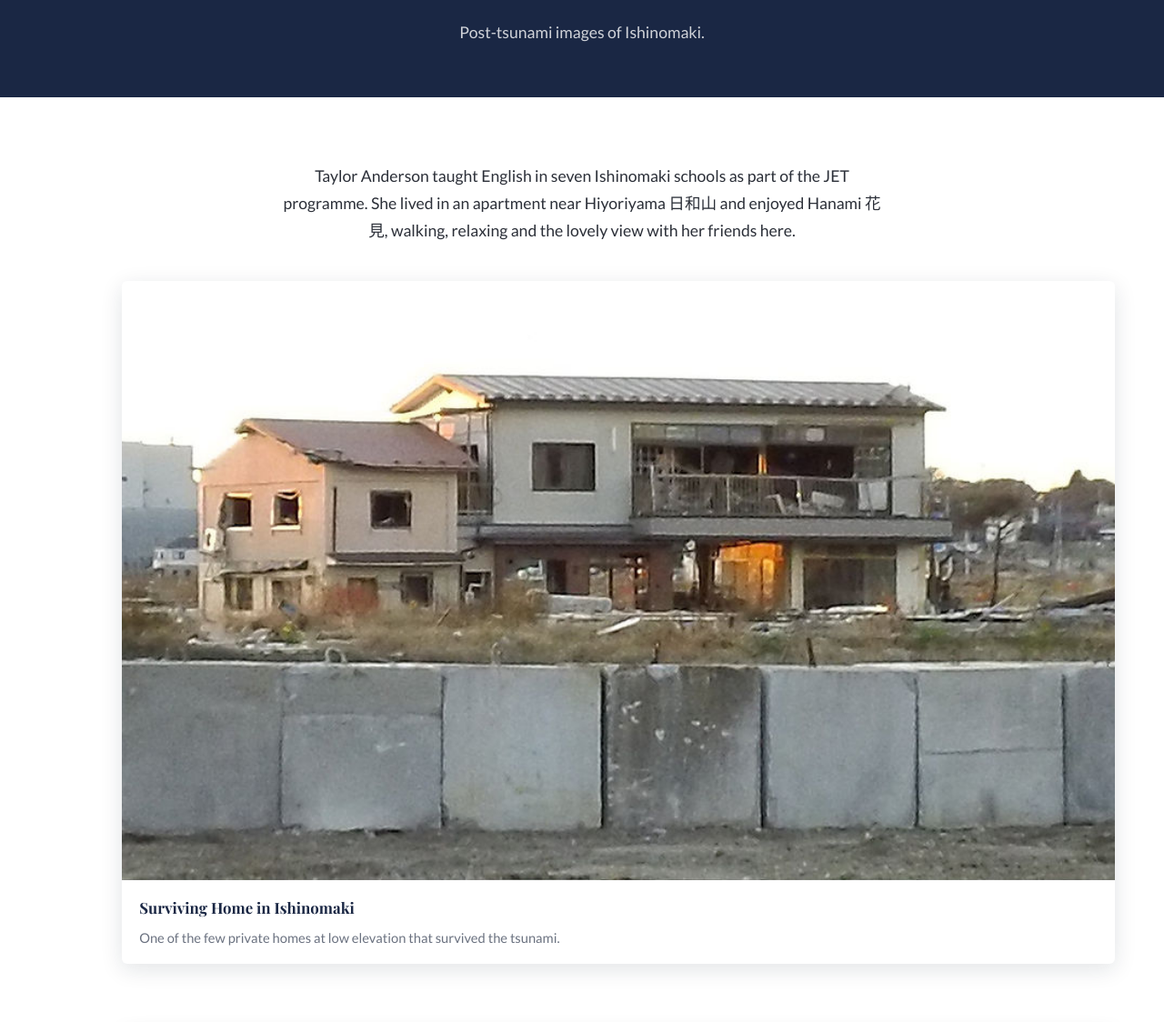
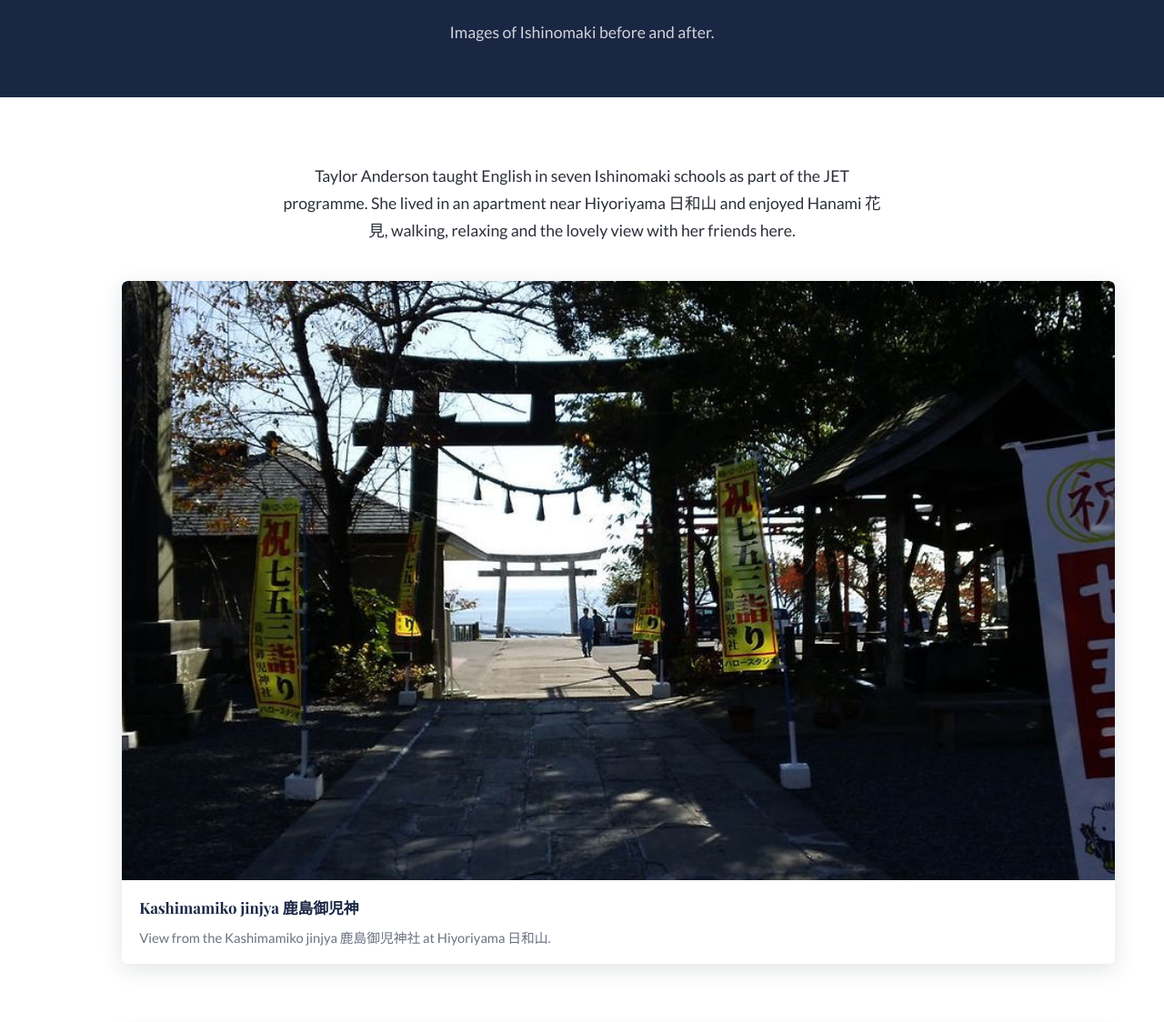
Before and after one commit to nosrednaski/taylor-anderson-story, a plain HTML site: page pictures.html in a window 1280 px wide. Shown: the part 176-1300 px from the top of the page at 91% size. Drawn offline with nearby package versions, Linux system fonts and the light colour scheme; a web font is replaced by a local one.

Commit message:
Update Pictures page header and photo order

```diff
--- a/pictures.html
+++ b/pictures.html
@@ -27,7 +27,7 @@
 
   <header class="page-header">
     <h1>Ishinomaki</h1>
-    <p>Post-tsunami images of Ishinomaki.</p>
+    <p>Images of Ishinomaki before and after.</p>
   </header>
 
   <section>
@@ -36,13 +36,6 @@
     </div>
     <div class="container" style="margin-top:1.5rem;">
       <div class="pictures-stack">
-        <figure class="fig fig-full" data-lightbox>
-          <img src="images/ishinomaki1.jpg" alt="Surviving home in Ishinomaki">
-          <figcaption>
-            <strong>Surviving Home in Ishinomaki</strong>
-            <span>One of the few private homes at low elevation that survived the tsunami.</span>
-          </figcaption>
-        </figure>
         <figure class="fig fig-full" data-lightbox>
           <img src="images/ishinomaki2.jpg" alt="Kashimamiko jinjya shrine">
           <figcaption>
@@ -55,6 +48,13 @@
           <figcaption>
             <strong>Hiyoriyama 日和山</strong>
             <span>View from one of Taylor's favorite places called Hiyoriyama 日和山 looking out over Ishinomaki. Many of the buildings are gone and the debris has been cleared.</span>
+          </figcaption>
+        </figure>
+        <figure class="fig fig-full" data-lightbox>
+          <img src="images/ishinomaki1.jpg" alt="Surviving home in Ishinomaki">
+          <figcaption>
+            <strong>Surviving Home in Ishinomaki</strong>
+            <span>One of the few private homes at low elevation that survived the tsunami.</span>
           </figcaption>
         </figure>
       </div>
```
